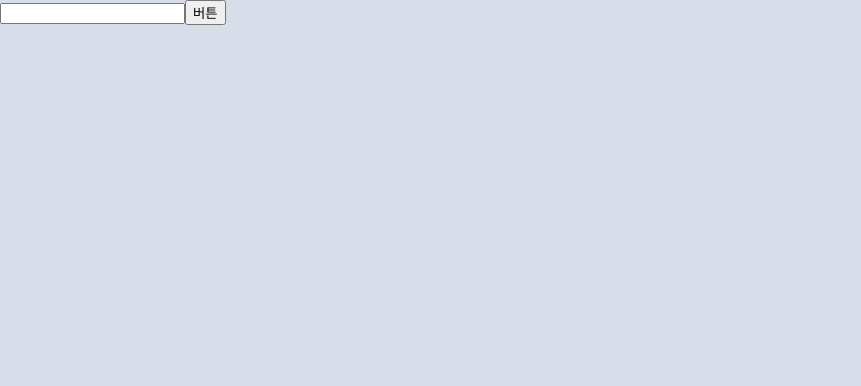
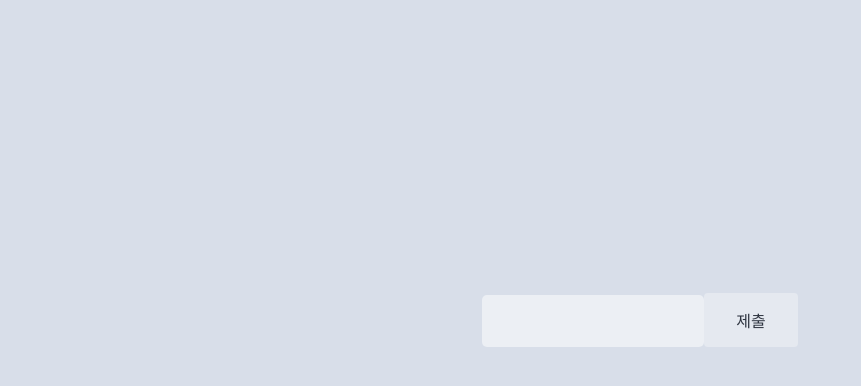
Before and after one commit to EXON-Archive-Junior-High/EngEng, a React (Create React App) app in the folder app/: page / in a window 1280 px wide. Shown: the top 386 px of the page, without its empty margins (0-861 px from the left). Built offline with nearby package versions, Linux system fonts and the light colour scheme.

Commit message:
components

```diff
--- a/app/src/App.tsx
+++ b/app/src/App.tsx
@@ -6,7 +6,10 @@ class App extends Component {
     public render() {
         return (
             <div className="App">
-                <Input/>
+                <div className="center">
+                    <Input/>
+                </div>
+
             </div>
         )
     }
--- a/app/src/components/Input.tsx
+++ b/app/src/components/Input.tsx
@@ -2,12 +2,20 @@ import React from "react";
 import { Component } from "react";
 
 class Input extends Component {
+    public click() {
+        alert('click')
+    }
+
+    public handleSubmit(e: React.FormEvent<HTMLFormElement>) {
+        e.preventDefault()
+    }
+
     public render() {
         return (
             <div>
-                <form>
+                <form onSubmit={this.handleSubmit.bind(this)}>
                     <input></input>
-                    <button>버튼</button>
+                    <button onClick={this.click.bind(this)}>제출</button>
                 </form>
             </div>
         )
--- a/app/src/css/App.css
+++ b/app/src/css/App.css
@@ -3,3 +3,40 @@
 body {
     background-color: #D8DEE9;
 }
+
+.App {
+    text-align: center;
+}
+
+.center {
+    display: flex;
+    align-items: center;
+    justify-content: center;
+    min-height: 80vh;
+}
+
+input {
+    width: 200px;
+    height: 50px;
+    background: #ECEFF4;
+    border: none;
+    font-size: 20px;
+    color: #2E3440;
+    padding-left: 20px;
+    -webkit-border-radius: 5px;
+    -moz-border-radius: 5px;
+    border-radius: 5px;
+    outline: none;
+}
+
+button {
+    background-color: #E5E9F0;
+    border: none;
+    color: #2E3440;
+    padding: 15px 32px;
+    text-decoration: none;
+    display: inline-block;
+    font-size: 16px;
+    border-radius: 4px;
+    outline: none;
+}
```
Also changed, not shown: app/src/components/Quiz.tsx (added, +14 -0 lines).
